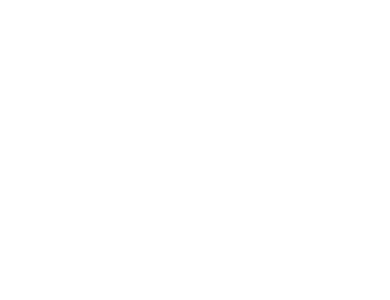
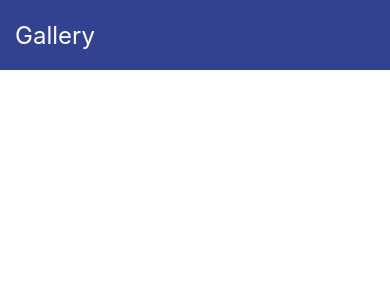
Before and after one commit to olehferents/gallery-test-task, a React Native app: screen / in a window 390 px wide. Shown: the top 300 px of the page. Built offline with nearby package versions, Linux system fonts and the light colour scheme.

Commit message:
Add header

```diff
--- a/src/App.js
+++ b/src/App.js
@@ -1,10 +1,12 @@
 import React from 'react';
+import { View } from 'react-native';
+import Header from "./components/Header";
 
 const App = () => {
     return (
-        <>
-
-        </>
+        <View>
+            <Header/>
+        </View>
     );
 };
 
--- /dev/null
+++ b/src/components/Header.js
@@ -0,0 +1,27 @@
+import React from 'react';
+import {StyleSheet, Text, View} from 'react-native';
+
+const Header = () => {
+    return (
+        <View style={styles.container}>
+            <Text style={styles.title}>
+                Gallery
+            </Text>
+        </View>
+    )
+};
+
+const styles = StyleSheet.create({
+    container: {
+        height: 70,
+        backgroundColor: '#324291',
+        justifyContent: 'center',
+        padding: 15
+    },
+    title: {
+        color: '#fff',
+        fontSize: 24
+    }
+});
+
+export default Header;
```
